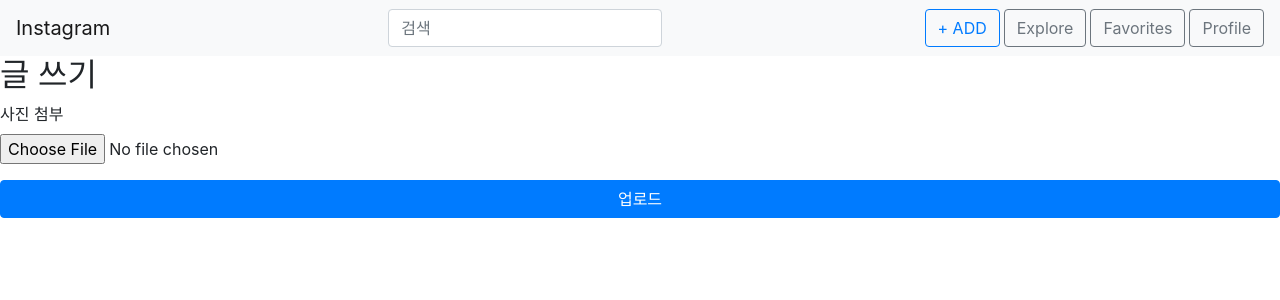
After one commit to gambler1541/re-Instagram, a Django app: page /posts/create/ in a window 1280 px wide. The commit adds this page. Shown: the top 300 px of the page. Run offline with Django 3.2, Linux system fonts and the light colour scheme; some libraries are stand-ins or nearby versions.

Commit message:
post_ccreate.html templates작성

```diff
--- a/app/posts/urls.py
+++ b/app/posts/urls.py
@@ -1,8 +1,10 @@
 from django.urls import path
 
-from .views import post_list
+from . import views
 
 app_name = 'posts'
 urlpatterns = [
-    path('', post_list, name='post_list')
+    path('', views.post_list, name='post_list'),
+    path('create/', views.post_create, name='post_create'),
+
 ]
--- a/app/posts/views.py
+++ b/app/posts/views.py
@@ -1,6 +1,7 @@
 from django.http import HttpResponse
-from django.shortcuts import render
+from django.shortcuts import render, redirect
 
+from members.models import User
 from .models import Post
 
 def post_list(request):
@@ -9,3 +10,24 @@ def post_list(request):
         'posts' : posts
     }
     return render(request, 'posts/post_list.html', context)
+
+
+def post_create(request):
+    # 1. posts/post_create.html 구현
+    # form 구현
+    #   input[type=file]
+    #   button[type=submit]
+
+    #2. /posts/create/ URL에 이 view를 연결
+    #   URL명은 'post-create'를 사용
+    #3. render를 적절히 사용해서 해당 템플릿을 return
+    #4. base.html의 nav부분에 '+ Add Post'텍스트를 갖는 a링크 추가
+    #   {% url %] 태그를 사용해서 포스트 생성 으로 링크 걸어주기
+    if request.method == 'POST':
+        Post.objects.create(
+            author=User.objects.first(),
+            photo = request.FILES['photo']
+        )
+        return redirect('posts:post_list')
+    else:
+        return render(request, 'posts/post_create.html')
--- a/templates/base.html
+++ b/templates/base.html
@@ -22,6 +22,10 @@
         </form>
         <!--우측 3개 메뉴 버튼-->
         <ul class="navbar-nav ml-md-auto">
+            <!--글 추가-->
+            <li class="nav-item mr-sm-1">
+                <a href="{% url 'posts:post_create' %}" class="btn btn-outline-primary">+ ADD</a>
+            </li>
             <li class="nav-item mr-sm-1">
                 <a href="#" class="btn btn-outline-secondary">Explore</a>
             </li>
--- /dev/null
+++ b/templates/posts/post_create.html
@@ -0,0 +1,14 @@
+{% extends 'base.html' %}
+{% block content %}
+<div>
+    <h2>글 쓰기</h2>
+</div>
+    <form action="" enctype="multipart/form-data" method="POST">
+    {% csrf_token %}
+        <div class="form-group">
+            <label for="id-photo">사진 첨부</label>
+            <input type="file" id="id-photo" class="form-control-file" name="photo">
+        </div>
+        <button class="btn btn-primary btn-block">업로드</button>
+    </form>
+{% endblock %}
```
